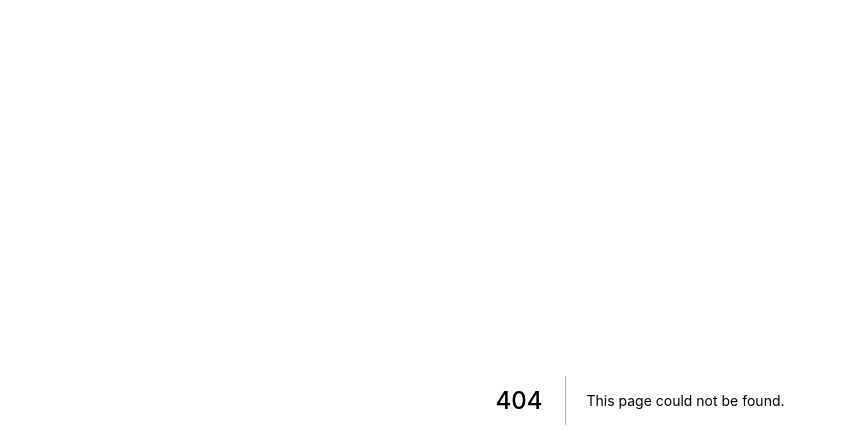
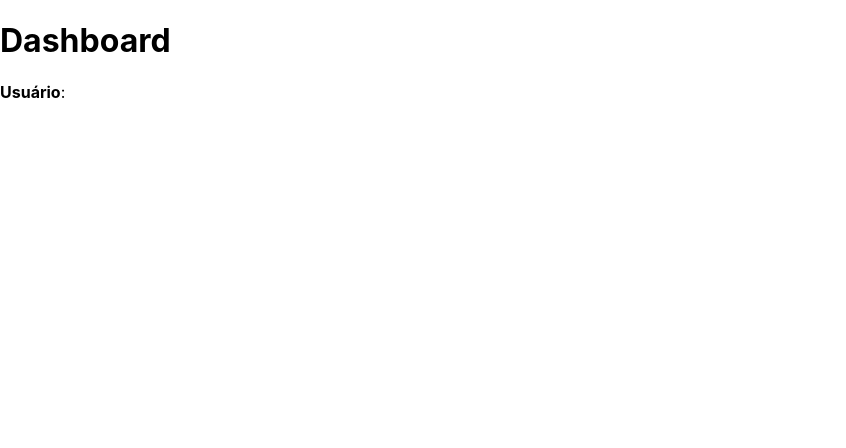
Before and after one commit to jefferson1104/authSystemJWT, a Next.js app in the folder login-frontend/: page /dashboard in a window 1280 px wide. Before the commit this address had no page. Shown: the top 448 px of the page, without its empty margins (0-846 px from the left). Built offline with nearby package versions, Linux system fonts and the light colour scheme.

Commit message:
Salvando dados do usuário

```diff
--- a/login-frontend/contexts/AuthContext.tsx
+++ b/login-frontend/contexts/AuthContext.tsx
@@ -1,5 +1,12 @@
-import { createContext, ReactNode } from 'react';
+import { createContext, ReactNode, useState } from 'react';
+import Router from 'next/router';
 import { api } from '../services/api';
+
+type User = {
+  email: string;
+  permissions: string[];
+  roles: string[];
+}
 
 type SignInCredentials = {
   email: string;
@@ -8,6 +15,7 @@ type SignInCredentials = {
 
 type AuthContextData = {
   signIn(credentials: SignInCredentials): Promise<void>;
+  user: User;
   isAuthenticated: boolean;
 }
 
@@ -18,23 +26,28 @@ type AuthProviderProps = {
 export const AuthContext = createContext({} as AuthContextData);
 
 export function AuthProvider({ children }: AuthProviderProps) {
-  const isAuthenticated = false;
+  const [user, setUser] = useState<User>();
+  const isAuthenticated = !!user;
 
   async function signIn({ email, password }: SignInCredentials) {
     try {
-      const response = await api.post('sessions', {
+      const response = await api.post<any>('sessions', {
         email,
         password,
       });
 
-      console.log(response.data);
+      const { token, refreshToken, permissions, roles } = response.data;
+
+      setUser({email, permissions, roles});
+
+      Router.push('/dashboard');
     } catch (error) {
       console.log('API ERROR:', error);
     }
   }
 
   return (
-    <AuthContext.Provider value={{ signIn, isAuthenticated }}>
+    <AuthContext.Provider value={{ signIn, isAuthenticated, user }}>
       {children}
     </AuthContext.Provider>
   )
--- /dev/null
+++ b/login-frontend/pages/dashboard.tsx
@@ -0,0 +1,13 @@
+import { useContext } from "react"
+import { AuthContext } from "../contexts/AuthContext"
+
+export default function Dashboard() {
+  const { user } = useContext(AuthContext);
+
+  return (
+    <>
+      <h1>Dashboard</h1>
+      <p><strong>Usuário</strong>: {user?.email}</p>
+    </>
+  )
+}
--- a/login-frontend/tsconfig.json
+++ b/login-frontend/tsconfig.json
@@ -4,7 +4,7 @@
     "lib": ["dom", "dom.iterable", "esnext"],
     "allowJs": true,
     "skipLibCheck": true,
-    "strict": true,
+    "strict": false,
     "forceConsistentCasingInFileNames": true,
     "noEmit": true,
     "esModuleInterop": true,
```
